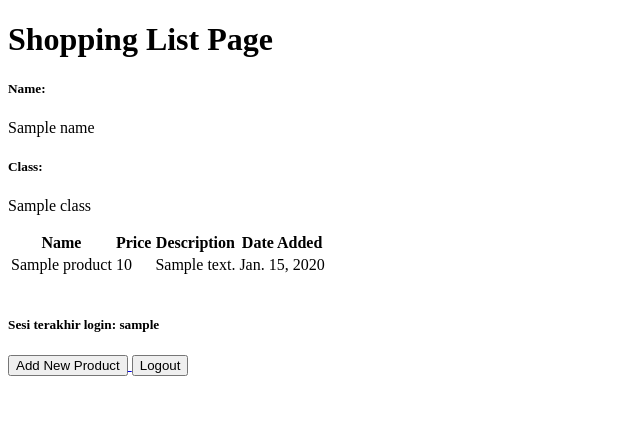
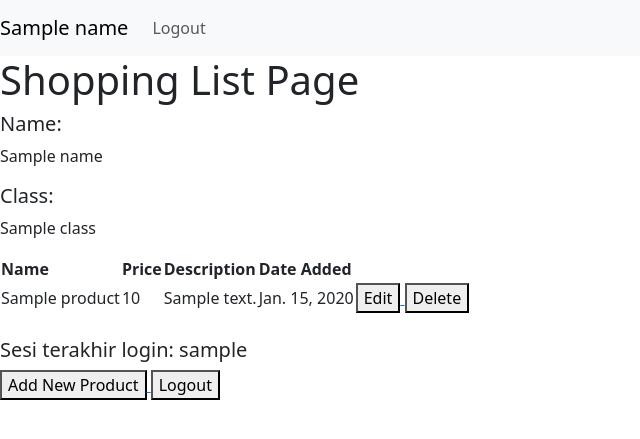
Before and after one commit to clarista/shopping-list, a Django app: template main/templates/main.html in a window 1280 px wide. Shown: the top 439 px of the page, without its empty margins (0-640 px from the left). Run offline with Django 4.2, Linux system fonts and the light colour scheme; tables that the repository leaves empty hold one stand-in row (values such as "Sample post"); the template is opened without the code that fills it: values that come from a table or form of the project are taken from there, most other values are stand-ins (such as "Sample title", 1, 10 or a date in 2020).

Commit message:
selesai mengerjakan tutorial 4

```diff
--- a/main/templates/base.html
+++ b/main/templates/base.html
@@ -9,6 +9,10 @@
         />
         {% block meta %}
         {% endblock meta %}
+        <link href="https://cdn.jsdelivr.net/npm/bootstrap@5.3.2/dist/css/bootstrap.min.css" rel="stylesheet" integrity="sha384-T3c6CoIi6uLrA9TneNEoa7RxnatzjcDSCmG1MXxSR1GAsXEV/Dwwykc2MPK8M2HN" crossorigin="anonymous">
+        <script src="https://code.jquery.com/jquery-3.6.0.min.js" integrity="sha384-KyZXEAg3QhqLMpG8r+J4jsl5c9zdLKaUk5Ae5f5b1bw6AUn5f5v8FZJoMxm6f5cH1" crossorigin="anonymous"></script>
+        <script src="https://cdn.jsdelivr.net/npm/@popperjs/core@2.11.8/dist/umd/popper.min.js" integrity="sha384-I7E8VVD/ismYTF4hNIPjVp/Zjvgyol6VFvRkX/vR+Vc4jQkC+hVqc2pM8ODewa9r" crossorigin="anonymous"></script>
+    <script src="https://cdn.jsdelivr.net/npm/bootstrap@5.3.2/dist/js/bootstrap.min.js" integrity="sha384-BBtl+eGJRgqQAUMxJ7pMwbEyER4l1g+O15P+16Ep7Q9Q+zqX6gSbd85u4mG4QzX+" crossorigin="anonymous"></script>
     </head>
 
     <body>
--- a/main/templates/main.html
+++ b/main/templates/main.html
@@ -1,6 +1,27 @@
 {% extends 'base.html' %}
 
 {% block content %}
+<nav class="navbar navbar-expand-lg navbar-light bg-light">
+    <a class="navbar-brand" href="#">{{ name }}</a>
+    <button class="navbar-toggler" type="button" data-toggle="collapse" data-target="#navbarNav" aria-controls="navbarNav" aria-expanded="false" aria-label="Toggle navigation">
+        <span class="navbar-toggler-icon"></span>
+    </button>
+    <div class="collapse navbar-collapse" id="navbarNav">
+        <ul class="navbar-nav ml-auto">
+            <!-- <li class="nav-item">
+                <a class="nav-link" href="#">
+                    {{ name }}
+                </a>
+            </li> -->
+            <li class="nav-item">
+                <a class="nav-link" href="{% url 'main:logout' %}">
+                    Logout
+                </a>
+            </li>
+        </ul>
+    </div>
+</nav>
+
     <h1>Shopping List Page</h1>
 
     <h5>Name:</h5>
@@ -25,6 +46,18 @@
                 <td>{{product.price}}</td>
                 <td>{{product.description}}</td>
                 <td>{{product.date_added}}</td>
+                <td>
+                    <a href="{% url 'main:edit_product' product.pk %}">
+                        <button>
+                            Edit
+                        </button>
+                    </a>
+                    <a href="{% url 'main:delete_product' product.pk %}">
+                        <button>
+                            Delete
+                        </button>
+                    </a>
+                </td>
             </tr>
         {% endfor %}
     </table>
--- a/main/urls.py
+++ b/main/urls.py
@@ -3,6 +3,8 @@ from main.views import show_main, create_product, show_xml, show_json
 from main.views import register #sesuaikan dengan nama fungsi yang dibuat
 from main.views import login_user #sesuaikan dengan nama fungsi yang dibuat
 from main.views import logout_user
+from main.views import edit_product
+from main.views import delete_product
 
 app_name = 'main'
 
@@ -14,4 +16,6 @@ urlpatterns = [
     path('register/', register, name='register'),
     path('login/', login_user, name='login'), #sesuaikan dengan nama fungsi yang dibuat
     path('logout/', logout_user, name='logout'),
+    path('edit-product/<int:id>', edit_product, name='edit_product'),
+    path('delete/<int:id>', delete_product, name='delete_product'),
 ]
```
Also changed, not shown: main/templates/edit_product.html (added, +22 -0 lines), main/views.py (+23 -4 lines).
